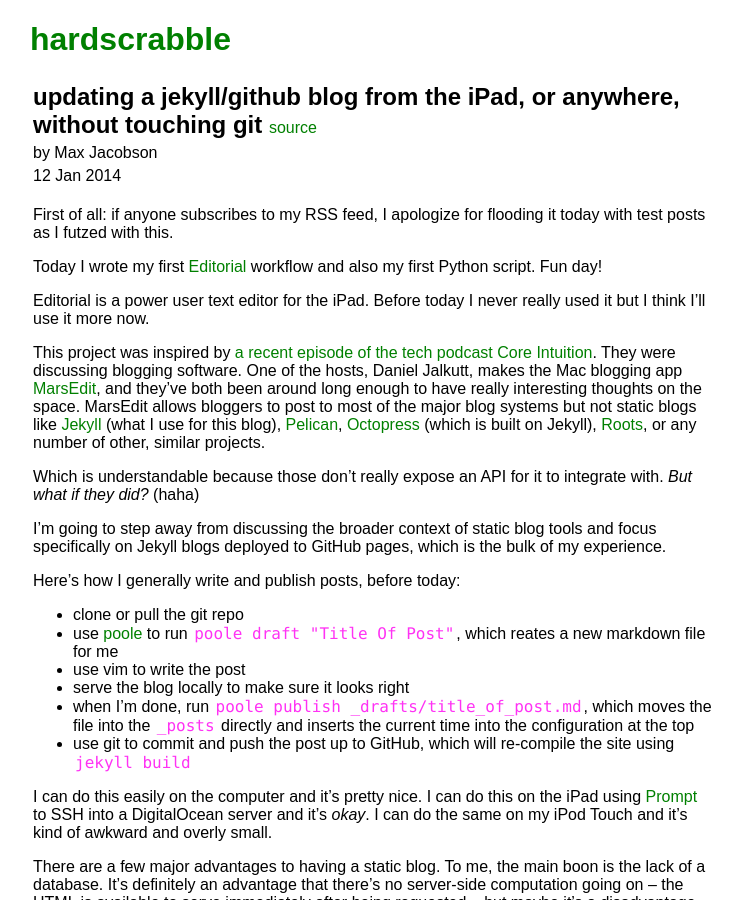
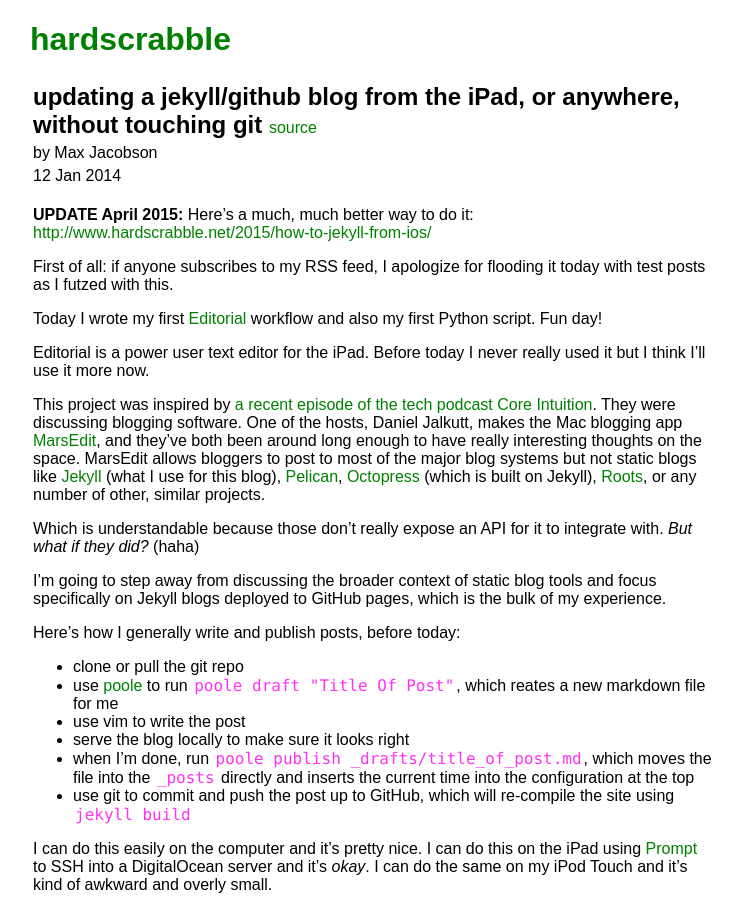
Before and after one commit to hardscrabble/hardscrabble.github.io, a Jekyll site: the page built from _posts/2014-01-13-jekyll_api.md, in a window 1280 px wide and 900 px high. Shown: the whole window, without its empty margins (120-862 px from the left). Built offline with Jekyll 4.4.1, drawn with Linux system fonts in a browser that asks for light colours; comment, search, counter and statistics services are not loaded.

Commit message:
Update 2014-01-13-jekyll_api.md

```diff
--- a/_posts/2014-01-13-jekyll_api.md
+++ b/_posts/2014-01-13-jekyll_api.md
@@ -2,6 +2,8 @@
 title: updating a jekyll/github blog from the iPad, or anywhere, without touching git
 date: 2014-01-12 0:00
 ---
+
+**UPDATE April 2015:** Here's a much, much better way to do it: <http://www.hardscrabble.net/2015/how-to-jekyll-from-ios/>
 
 First of all: if anyone subscribes to my RSS feed, I apologize for flooding it today with test posts as I futzed with this.
 
```
